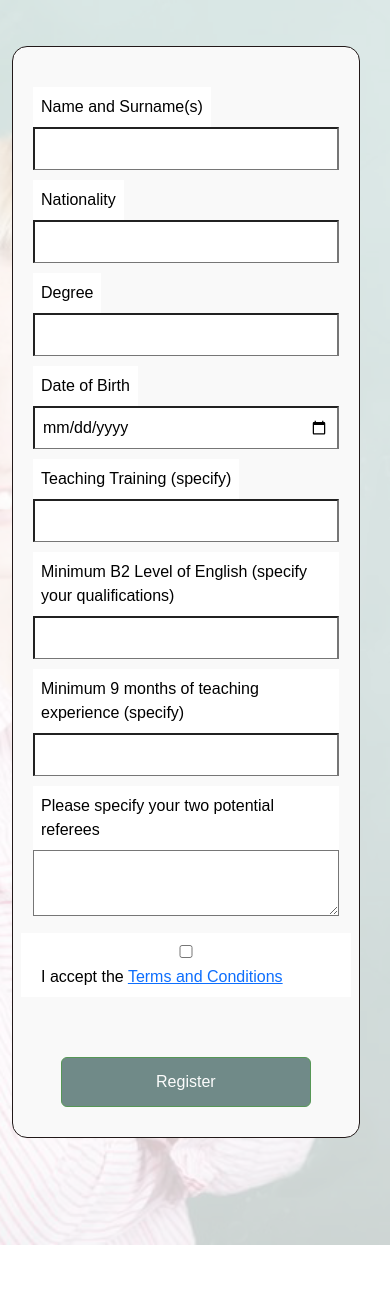
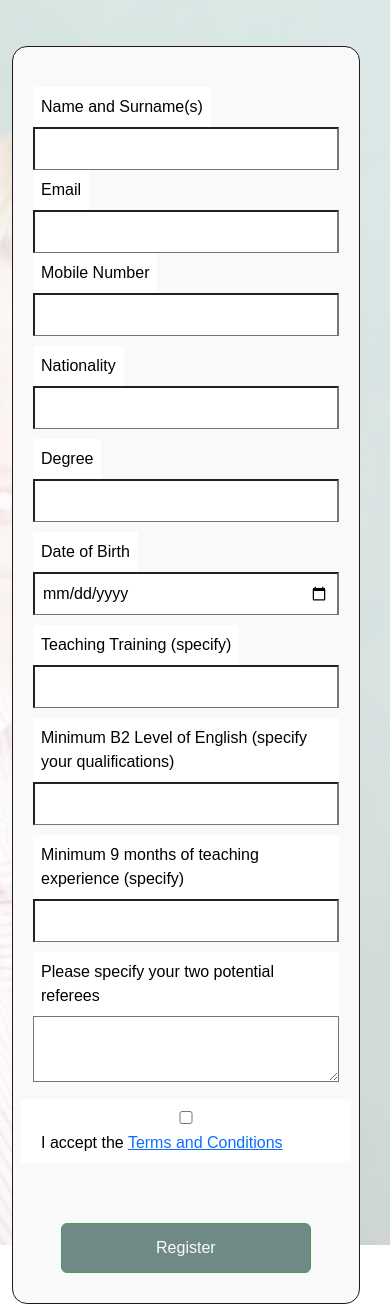
Before and after one commit to juanstan/teachingInUK, a Laravel app: page /register in a window 390 px wide. Shown: the part 274-1578 px from the top of the page. Before the commit the page ends 1519 px from the top, so only its background shows below. Run offline with Laravel 12, Linux system fonts and the light colour scheme; style sheets or scripts are compiled from the project's sources.

Commit message:
Adding email and phone fields

```diff
--- a/app/Http/Controllers/RegistrationController.php
+++ b/app/Http/Controllers/RegistrationController.php
@@ -20,6 +20,8 @@ class RegistrationController extends Controller
     {
         $validatedData = $request->validate([
             'name' => 'required|string|max:255',
+            'email' => 'required|email',
+            'phone' => 'required|regex:/^([0-9\s\-\+\(\)]*)$/|min:10|max:15',
             'nationality' => 'required|string|max:255',
             'degree' => 'required|string|max:255',
             'dob' => 'required|date',
--- a/resources/css/app.css
+++ b/resources/css/app.css
@@ -181,7 +181,7 @@ body::before {
         background-size: cover; /* Ensure the image covers the entire screen */
         background-position: 100%; /* Center the image */
         opacity: 0.2;
-        height: 200vh;
+        height: 140vh;
     }
     .container {
         border: 0;
--- a/resources/views/register.blade.php
+++ b/resources/views/register.blade.php
@@ -54,6 +54,16 @@
                             <div class="col-md-6 th"><label for="name">Name and Surname(s)</label></div>
                             <div class="col-md-6 td"><input type="text" id="name" name="name" value="{{ old('name') }}" required /></div>
                             @error('name')<div class="text-danger">{{ $message }}</div>@enderror
+                        </div>
+                        <div class="row">
+                            <div class="col-md-6 th"><label for="name">Email</label></div>
+                            <div class="col-md-6 td"><input type="text" id="email" name="email" value="{{ old('email') }}" required /></div>
+                            @error('email')<div class="text-danger">{{ $message }}</div>@enderror
+                        </div>
+                        <div class="row">
+                            <div class="col-md-6 th"><label for="name">Mobile Number</label></div>
+                            <div class="col-md-6 td"><input type="text" id="mobile" name="mobile" value="{{ old('mobile') }}" required /></div>
+                            @error('mobile')<div class="text-danger">{{ $message }}</div>@enderror
                         </div>
                         <div class="form-group row">
                             <div class="col-md-6 th"><label for="nationality">Nationality</label></div>
```
